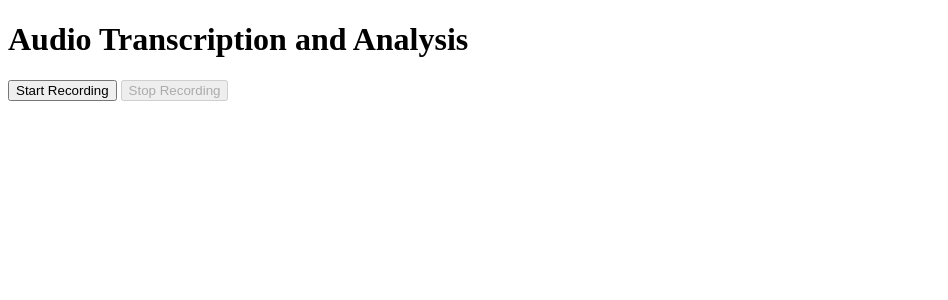
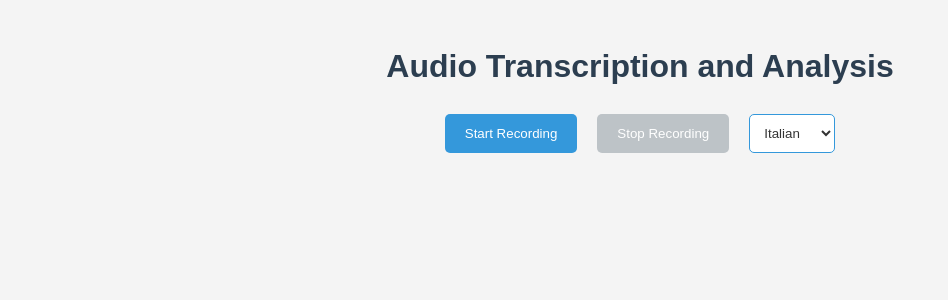
Before and after one commit to vlorenzo/stgt, a Flask app: page / in a window 1280 px wide. Shown: the top 300 px of the page, without its empty margins (0-948 px from the left). Run offline with Flask 3, Linux system fonts and the light colour scheme; some libraries are stand-ins or nearby versions.

Commit message:
Improve UI and minor parameters.

```diff
--- a/app.py
+++ b/app.py
@@ -1,10 +1,12 @@
 import os
 import tempfile
+import json
 from flask import Flask, render_template, request, jsonify
 import pyaudio
 import wave
 from openai import OpenAI
 from dotenv import load_dotenv
+from datetime import datetime
 
 load_dotenv()
 
@@ -18,6 +20,10 @@ def index():
 @app.route('/transcribe', methods=['POST'])
 def transcribe():
     audio_file = request.files['audio']
+    language_json = request.form.get('language', '{"code": "it", "label": "Italian"}')
+    language = json.loads(language_json)
+
+    transcription_time = datetime.now().strftime("%H:%M:%S")
 
     with tempfile.NamedTemporaryFile(suffix=".wav", delete=False) as temp_audio:
         audio_file.save(temp_audio.name)
@@ -25,22 +31,29 @@ def transcribe():
     try:
         with open(temp_audio.name, "rb") as audio_file:
             transcript = client.audio.transcriptions.create(
-                model="whisper-1", #"large-v3-turbo",
+                model="whisper-1",
                 file=audio_file,
                 language="it"
             )
 
+        system_prompt = f"You are a helpful assistant that analyzes text and rewrites it to be correct and brief as for an email like message content. Respond in {language['label']}."
+        user_prompt = f"Please analyze and rewrite the following text in {language['label']}: {transcript.text}"
+
         analysis = client.chat.completions.create(
-            model="gpt-4o-mini",
+            model="gpt-4",
             messages=[
-                {"role": "system", "content": "You are a helpful assistant that analyzes text and rewrites it to be correct and brief for an email message content."},
-                {"role": "user", "content": f"Please analyze and rewrite the following text to be correct and brief for an email message content and preserve the original language: {transcript.text}"}
+                {"role": "system", "content": system_prompt},
+                {"role": "user", "content": user_prompt}
             ]
         )
 
+        analysis_time = datetime.now().strftime("%H:%M:%S")
+
         return jsonify({
             "transcript": transcript.text,
-            "analysis": analysis.choices[0].message.content
+            "transcription_time": transcription_time,
+            "analysis": analysis.choices[0].message.content,
+            "analysis_time": analysis_time
         })
     finally:
         os.unlink(temp_audio.name)
--- /dev/null
+++ b/static/css/style.css
@@ -0,0 +1,117 @@
+body {
+    font-family: Arial, sans-serif;
+    line-height: 1.6;
+    color: #333;
+    max-width: 800px;
+    margin: 0 auto;
+    padding: 20px;
+    background-color: #f4f4f4;
+}
+
+h1 {
+    color: #2c3e50;
+    text-align: center;
+}
+
+.controls {
+    display: flex;
+    justify-content: center;
+    margin-bottom: 20px;
+}
+
+button {
+    background-color: #3498db;
+    color: white;
+    border: none;
+    padding: 10px 20px;
+    margin: 0 10px;
+    border-radius: 5px;
+    cursor: pointer;
+    transition: background-color 0.3s;
+}
+
+button:hover {
+    background-color: #2980b9;
+}
+
+button:disabled {
+    background-color: #bdc3c7;
+    cursor: not-allowed;
+}
+
+#result {
+    background-color: white;
+    padding: 20px;
+    border-radius: 5px;
+    box-shadow: 0 2px 5px rgba(0,0,0,0.1);
+}
+
+h2 {
+    color: #2c3e50;
+    margin-top: 20px;
+}
+
+#recordingStatus {
+    text-align: center;
+    margin-bottom: 20px;
+    font-weight: bold;
+    color: #e74c3c;
+}
+
+select {
+    padding: 10px;
+    margin: 0 10px;
+    border-radius: 5px;
+    border: 1px solid #3498db;
+    background-color: white;
+    color: #333;
+}
+
+.timestamp {
+    font-size: 0.8em;
+    color: #7f8c8d;
+    font-weight: normal;
+}
+
+.copy-btn {
+    background: none;
+    border: none;
+    cursor: pointer;
+    font-size: 1em;
+    color: #3498db;
+    padding: 0 5px;
+    transition: color 0.3s ease;
+}
+
+.copy-btn:hover {
+    color: #2980b9;
+}
+
+.copy-btn.copied {
+    color: #2ecc71;
+    cursor: default;
+}
+
+.copy-btn.copied:hover {
+    color: #2ecc71;
+}
+
+#latestResult, #previousResults {
+    margin-top: 20px;
+}
+
+.result-item {
+    background-color: white;
+    padding: 20px;
+    border-radius: 5px;
+    box-shadow: 0 2px 5px rgba(0,0,0,0.1);
+    margin-bottom: 20px;
+}
+
+#latestResult .result-item {
+    border-left: 5px solid #3498db;
+}
+
+#previousResults .result-item {
+    border-left: 5px solid #95a5a6;
+}
--- a/templates/index.html
+++ b/templates/index.html
@@ -5,12 +5,22 @@
     <meta name="viewport" content="width=device-width, initial-scale=1.0">
     <title>Audio Transcription and Analysis</title>
     <script src="https://cdn.jsdelivr.net/npm/recordrtc/RecordRTC.min.js"></script>
+    <link rel="stylesheet" href="{{ url_for('static', filename='css/style.css') }}">
+    <link rel="stylesheet" href="https://cdnjs.cloudflare.com/ajax/libs/font-awesome/6.4.0/css/all.min.css">
 </head>
 <body>
     <h1>Audio Transcription and Analysis</h1>
-    <button id="startRecording">Start Recording</button>
-    <button id="stopRecording" disabled>Stop Recording</button>
-    <div id="result"></div>
+    <div id="recordingStatus"></div>
+    <div class="controls">
+        <button id="startRecording">Start Recording</button>
+        <button id="stopRecording" disabled>Stop Recording</button>
+        <select id="languageSelect">
+            <option value="it" data-label="Italian">Italian</option>
+            <option value="en" data-label="English">English</option>
+        </select>
+    </div>
+    <div id="latestResult"></div>
+    <div id="previousResults"></div>
 
     <script src="{{ url_for('static', filename='js/recorder.js') }}"></script>
 </body>
```
Also changed, not shown: static/js/recorder.js (+67 -23 lines).
